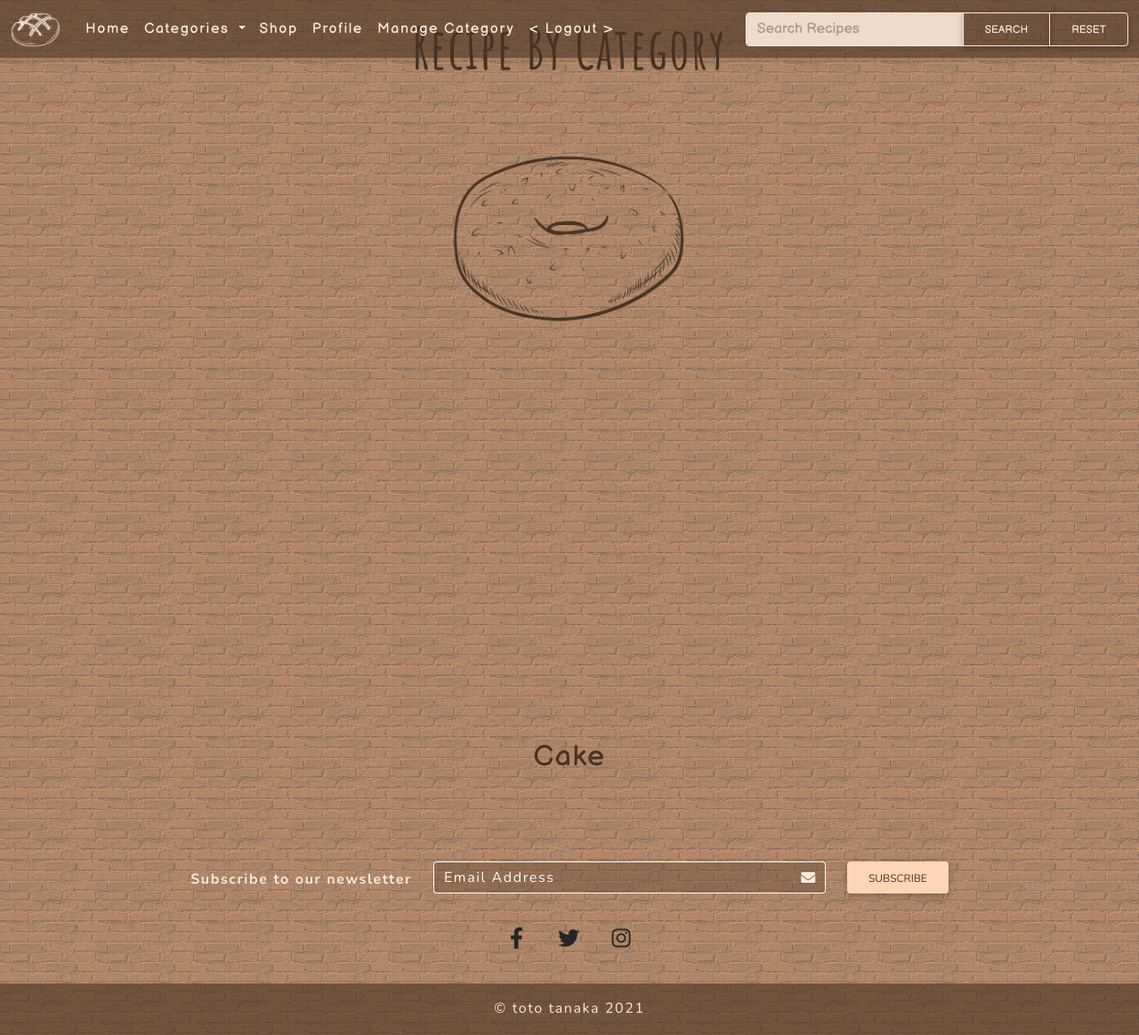
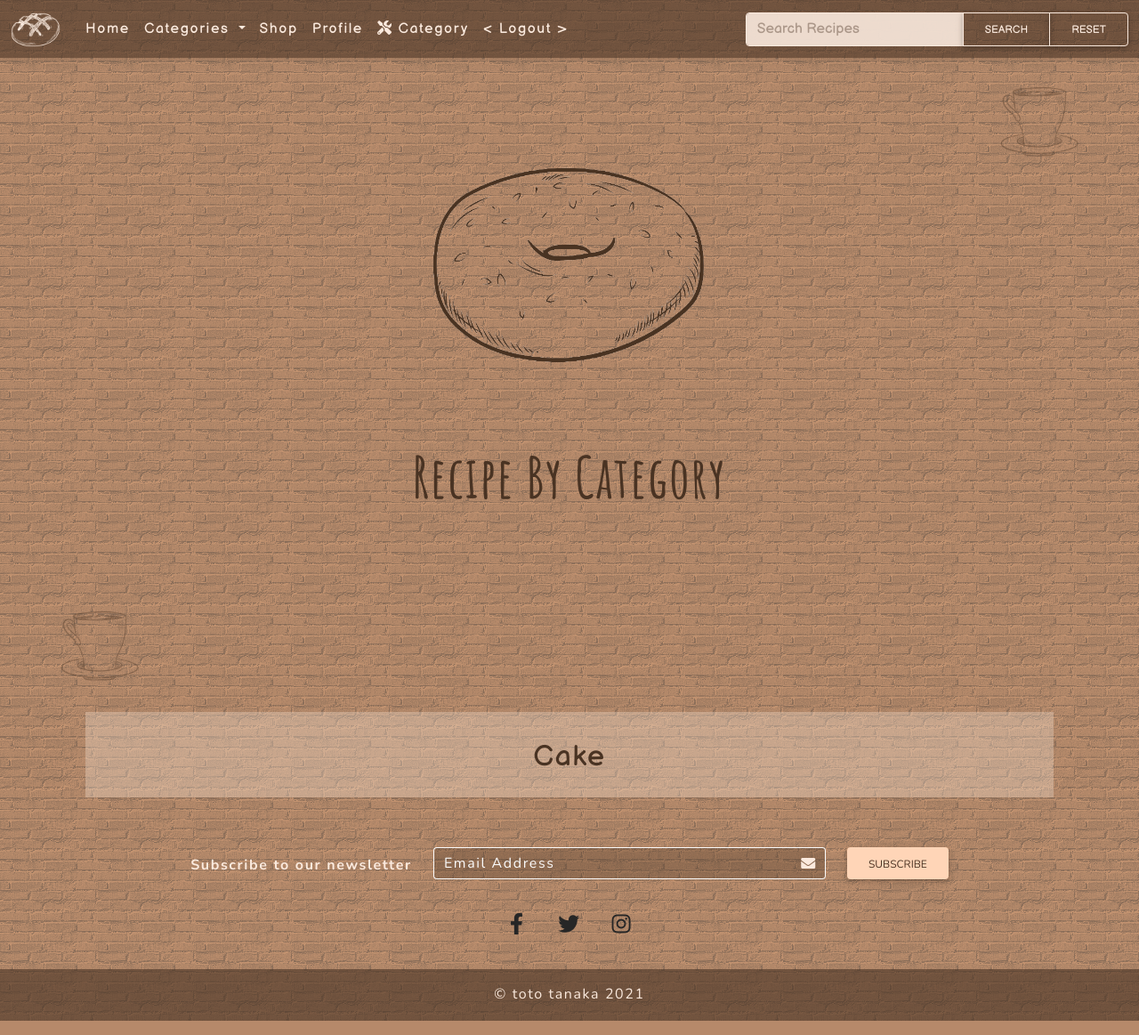
Before and after one commit to Toto-Kotaro-Tanaka/ms3-uncle-jams-baking-recipes, a Flask app: page /categories/cake in a window 1280 px wide. Shown: the whole page at 89% size. Run offline with Flask 2, Linux system fonts and the light colour scheme; the visitor is signed in with stand-in values (Sample User, id 1); data that the repository does not hold is empty; some libraries are stand-ins or nearby versions.

Commit message:
Style header on categories.html for desktop

```diff
--- a/static/css/style.css
+++ b/static/css/style.css
@@ -278,8 +278,13 @@ header {
 
 /* -- categories.html -- */
 .categories-img {
-    margin-top: 4rem;
+    bottom: 4rem;
+    left: 0;
+    margin: auto;
+    position: absolute;
+    right: 0;
     width: 17rem;
+
 }
 
 /* -- shop.html -- */
@@ -546,7 +551,7 @@ header {
         font-size: 3.5rem;
     }
 
-    #uncle-jam {
+    #uncle-jam, .categories-img {
         display: block;
         margin: 0 auto;
         padding-top: 15rem;
@@ -574,7 +579,7 @@ header {
         padding-top: 10rem;
     }
 
-    #wheat-top {
+    #wheat-top, #coffee-top {
         opacity: 0.4;
         position: absolute;
         right: 4rem;
@@ -582,7 +587,7 @@ header {
         width: 6rem;
     }
 
-    #wheat-bottom {
+    #wheat-bottom, #coffee-bottom {
         opacity: 0.4;
         bottom: 2rem;
         left: 4rem;
--- a/templates/base.html
+++ b/templates/base.html
@@ -71,7 +71,7 @@
                     </li>
                     {% if session.user | lower == "admin" | lower %}
                     <li class="nav-item">
-                        <a class="nav-link active" href="{{ url_for('manage_category') }}">Manage
+                        <a class="nav-link active" href="{{ url_for('manage_category') }}"><i class="fas fa-tools"></i>
                             Category</a>
                     </li>
                     {% endif %}
--- a/templates/categories.html
+++ b/templates/categories.html
@@ -1,8 +1,6 @@
 {% extends "base.html" %}
 
 {% block heading %}
-<h1 class="font-amatic color-493323 text-center">Recipe By Category</h1>
-<div class="text-center">
 {% if category_name == "bread" %}
 <img src="{{ url_for('static', filename='images/bread.png') }}" alt="Category Bread" class="categories-img">
 {% elif category_name == "cake" %}
@@ -10,14 +8,21 @@
 {% elif category_name == "biscuit" %}
 <img src="{{ url_for('static', filename='images/biscuit.png') }}" alt="Category Biscuit" class="categories-img">
 {% endif %}
-</div>
+<h1 class="font-amatic color-493323 text-center">Recipe By Category</h1>
+<img id="coffee-top" class="d-none d-lg-inline" src="{{ url_for('static', filename='images/coffee.png') }}"
+    alt="coffee">
+<img id="coffee-bottom" class="d-none d-lg-inline" src="{{ url_for('static', filename='images/coffee.png') }}"
+    alt="coffee">
 {% endblock %}
 
 {% block content %}
-<section id="section-recipe">
+<section id="section-recipe-summary">
+    <div class="container-fluid">
+        <div class="row">
             <h3 class="recipe-title font-balsamiq color-493323 text-center">{{ category_name | title }}</h3>
             <!-- Credit: MDB Cards @ https://mdbootstrap.com/docs/standard/components/cards/ -->
             {% for recipe in recipes %}
+            <div class="col-md-6 col-lg-4">
                 <div class="card recipe-summary bg-color-fbeade">
                     <!-- Recipe Image & Category & Title -->
                     <div class="card-body">
@@ -30,17 +35,22 @@
                     </div>
                     <!-- Recipe Owner & Posted Date -->
                     <ul class="list-group list-group-flush posted-list">
-            <li class="list-group-item bg-color-fbeade text-center">Posted by {{ recipe.username | capitalize }}</li>
+                        <li class="list-group-item bg-color-fbeade text-center">Posted by
+                            {{ recipe.username | capitalize }}</li>
                         <li class="list-group-item bg-color-fbeade text-center">on {{ recipe.posted_date }}
                         </li>
                     </ul>
                     <!-- See Recipe Button -->
                     <div class="card-body">
-            <a href="{{ url_for('recipe', recipe_id=recipe._id) }}" class="card-link see-recipe">See Recipe</a>
+                        <a href="{{ url_for('recipe', recipe_id=recipe._id) }}" class="card-link see-recipe">See
+                            Recipe</a>
+                    </div>
                 </div>
             </div>
             {% endfor %}
+        </div>
         <!-- /End of Credit -->
         <div class="blank-space-bottom"></div>
+    </div>
 </section>
 {% endblock %}
```
Also changed, not shown: static/images/coffee.png (added). Lines whose indentation alone changed are shown as unchanged.
